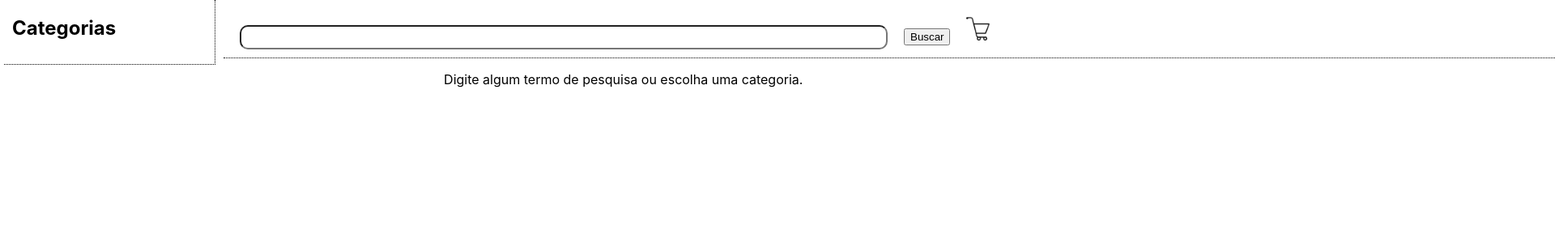
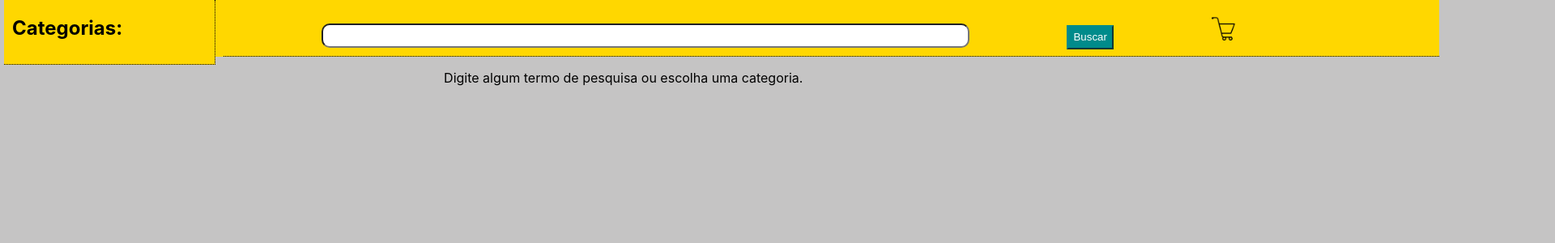
Before and after one commit to tryber/sd-03-block15-project-frontend-online-store-14, a React (Create React App) app: page / in a window 1280 px wide. Shown: the top 300 px of the page at 81% size, 1920 px wide, since content can reach past the window. Built offline with nearby package versions, Linux system fonts and the light colour scheme; no server answers.

Commit message:
Css alterado

```diff
--- a/src/components/Search.js
+++ b/src/components/Search.js
@@ -16,7 +16,7 @@ class Search extends React.Component {
     const { onChange } = this.props;
     const { queryText } = this.state;
     return (
-      <div>
+      <div className="Top">
         <header className="Search">
           <input
             type="search"
@@ -27,6 +27,7 @@ class Search extends React.Component {
           <button
             type="submit"
             data-testid="query-button"
+            className="Btn-busca"
             onClick={() => onChange(queryText)}
           >
             Buscar
--- a/src/pages/Home.jsx
+++ b/src/pages/Home.jsx
@@ -34,7 +34,7 @@ class Home extends React.Component {
     return (
       <div className="Home">
         <div className="Category">
-          <h2>Categorias</h2>
+          <h2>Categorias:</h2>
           <Categories
             categoriesList={categoriesList}
             selectedCategory={selectedCategory}
--- a/src/styles/Home.css
+++ b/src/styles/Home.css
@@ -1,9 +1,14 @@
+body {
+  background-color: rgb(197, 196, 196);
+}
+
 .Home {
   display: flex;
 }
 
 .Category {
   align-items: baseline;
+  background-color: gold;
   border-bottom: 1px black dotted;
   border-right: 1px black dotted;
   display: flex;
@@ -13,11 +18,33 @@
   width: 250px;
 }
 
+.Top {
+  background-color: gold;
+  width: 150%;
+}
+
+.Search {
+  align-items: baseline;
+  border-bottom: 1px black dotted;
+  display: flex;
+  height: 5%;
+  justify-content: space-evenly;
+  margin-left: 10px;
+}
+
 .Input {
   border-radius: 10px;
+  font-size: 15pt;
   height: 30px;
   margin: 0 20px 10px;
   width: 800px;
+}
+
+.Btn-busca {
+  background-color: darkcyan;
+  border-color: darkcyan;
+  color: white;
+  height: 30px;
 }
 
 .Icon-car {
@@ -25,22 +52,13 @@
   width: 30px;
 }
 
-.Search {
-  align-items: baseline;
-  border-bottom: 1px black dotted;
-  display: flex;
-  height: 5%;
-  justify-content: flex-start;
-  margin-left: 10px;
-  width: 220%;
-}
-
 .Lista {
   align-items: stretch;
   display: flex;
   flex-wrap: wrap;
-  justify-content: flex-end;
-  width: 900px;
+  justify-content: center;
+  margin: 0 20%;
+  width: 1000px;
 }
 
 .Card {
```
